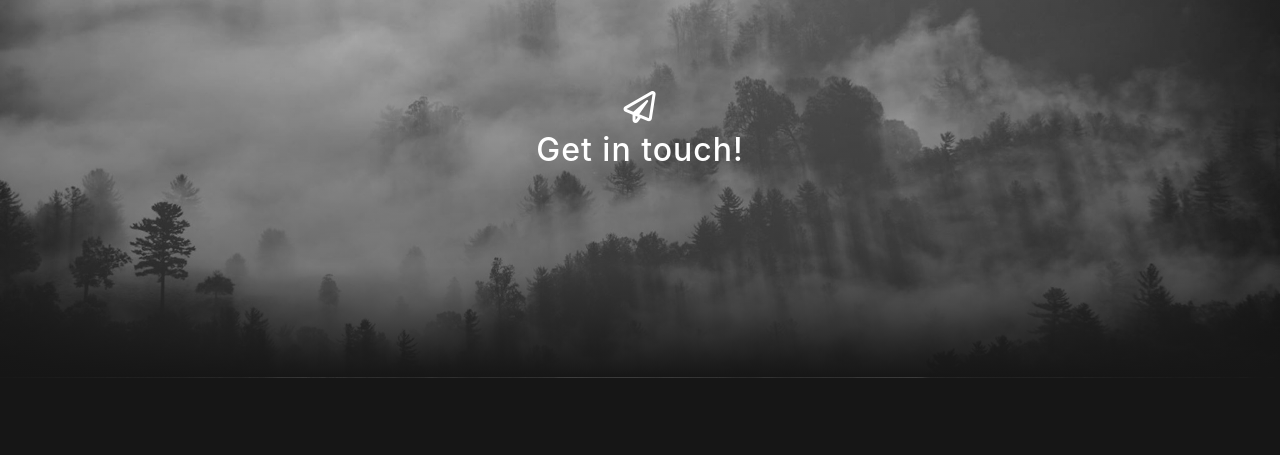
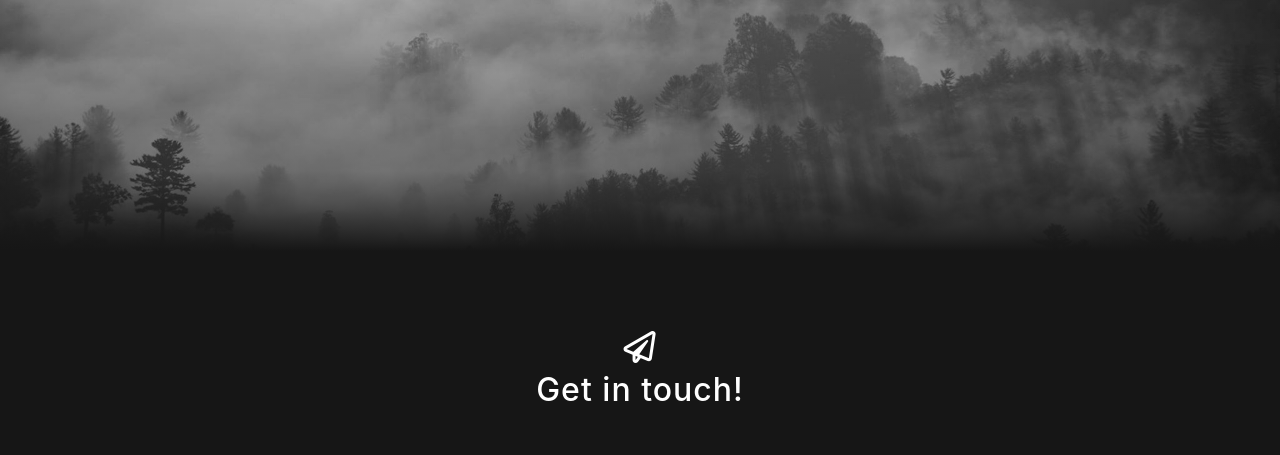
Before and after one commit to cmimprota/website_myhusbandthecyborg, a website with bundled scripts: page index.html in a window 1280 px wide. Shown: the part 1856-2311 px from the top of the page. Built offline with nearby package versions, Linux system fonts and the light colour scheme.

Commit message:
nicer layout

```diff
--- a/index.html
+++ b/index.html
@@ -95,23 +95,30 @@
   <section id="signup" class="signup-section">
     <div class="container">
       <div class="row">
+        <!--
         <div class="col-md-10 col-lg-8 mx-auto text-center">
 
           <i class="far fa-paper-plane fa-2x mb-2 text-white"></i>
           <h2 class="text-white mb-5">Get in touch!</h2>
-          <!--
+
             <form class="form-inline d-flex">
             <input type="email" class="form-control flex-fill mr-0 mr-sm-2 mb-3 mb-sm-0" id="inputEmail" placeholder="Enter email address...">
             <button type="submit" class="btn btn-primary mx-auto">Subscribe</button>
           </form>
-          -->
+
         </div>
+        -->
       </div>
     </div>
   </section>
 
   <!-- Contact Section -->
   <section class="contact-section bg-black" id="contactus">
+    <div class="col-md-10 col-lg-8 mx-auto text-center">
+
+      <i class="far fa-paper-plane fa-2x mb-2 text-white"></i>
+      <h2 class="text-white mb-5">Get in touch!</h2>
+    </div>
     <div class="container">
 
       <div class="row">
```
